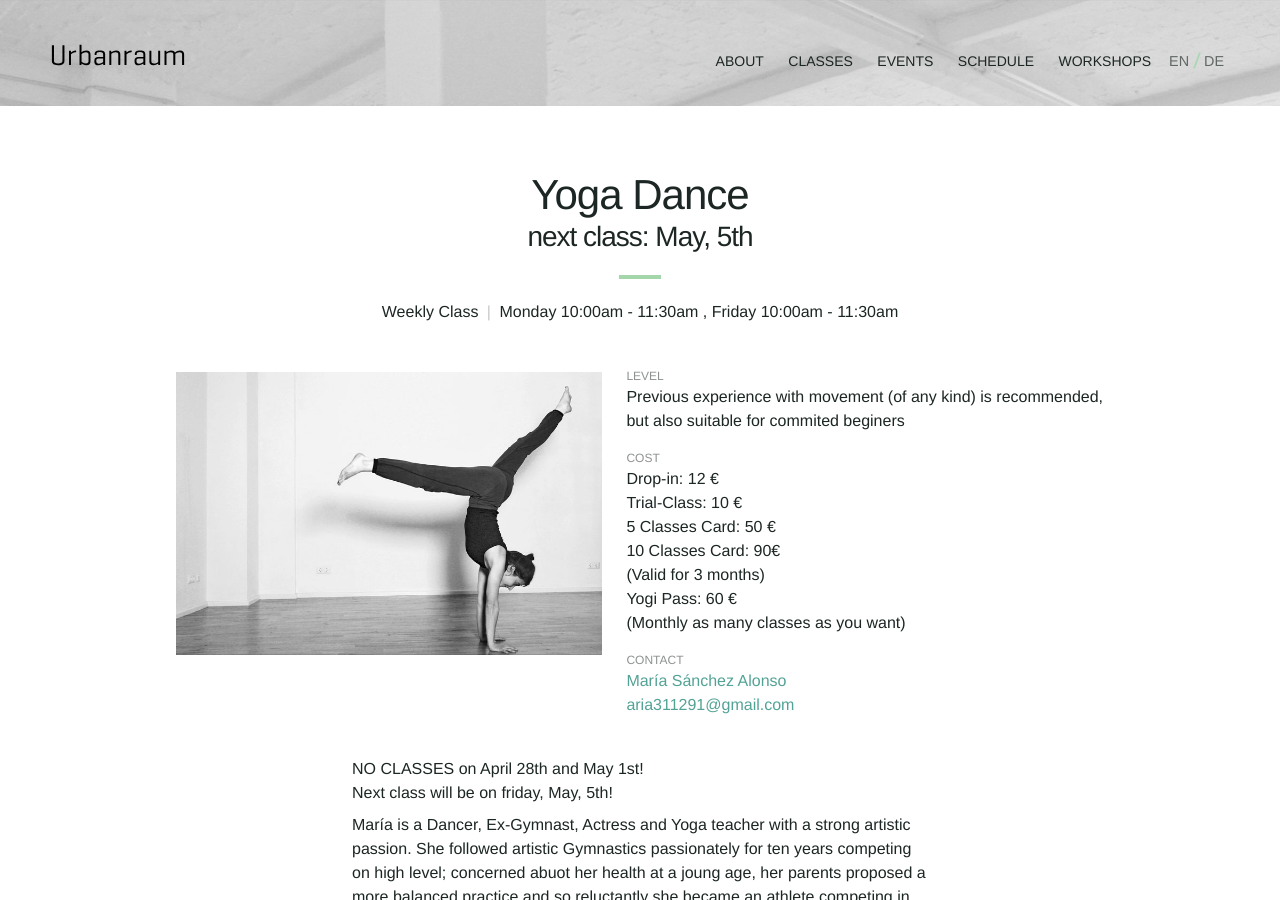
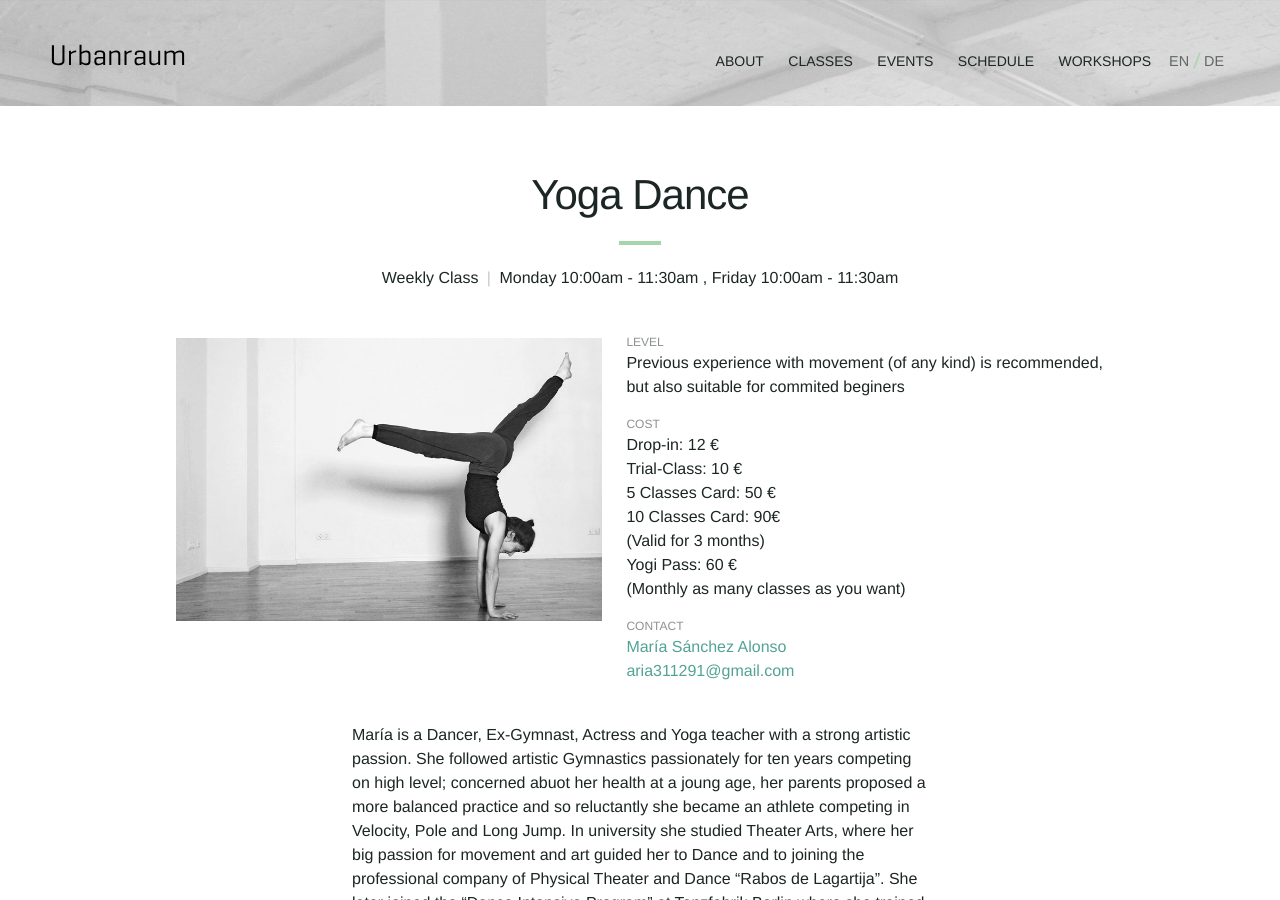
Before and after one commit to Kriesse/urbanraum, a Jekyll site: the page built from _classes/yoga-dance.md, in a window 1280 px wide and 900 px high. Built offline with Jekyll 4.4.1, drawn with Linux system fonts in a browser that asks for light colours; nearby versions of some CDN libraries.

Commit message:
Update yoga-dance.md

```diff
--- a/_classes/yoga-dance.md
+++ b/_classes/yoga-dance.md
@@ -13,8 +13,8 @@ image: "class-yoga-dance.jpg"
 title_en: "Yoga Dance"
 title_de: "Yoga Dance"
 
-subtitle_en: "next class: May, 5th"
-subtitle_de: "wieder ab 5.5.2017"
+subtitle_en:
+subtitle_de:
 
 type_en: "Weekly Class"
 type_de: "Wöchentlicher Kurs"
@@ -44,8 +44,6 @@ price_de: |
   (monatlich unbegrenzt viele Klassen)
 
 description_en: |
- NO CLASSES on April 28th and May 1st!
-  Next class will be on friday, May, 5th!
 
   María is a Dancer, Ex-Gymnast, Actress and Yoga teacher with a strong artistic passion. She followed artistic Gymnastics passionately for ten years competing on high level; concerned abuot her health at a joung age, her parents proposed a more balanced practice and so reluctantly she became an athlete competing in Velocity, Pole and Long Jump. In university she studied Theater Arts, where her big passion for movement and art guided her to Dance and to joining the professional company of Physical Theater and Dance “Rabos de Lagartija”. She later joined the “Dance Intensive Program” at Tanzfabrik Berlin where she trained in Contemporary dance, GaGa, Flying Low, Release, Balley, Improvisation, Movement Research and Instant Composition. At the moment she works in her own projects and teaches yoga, creative writing, and the series of Workshops "The Poetry of the Body - Dance/ActionTheatre/Improvisation"
 
```
